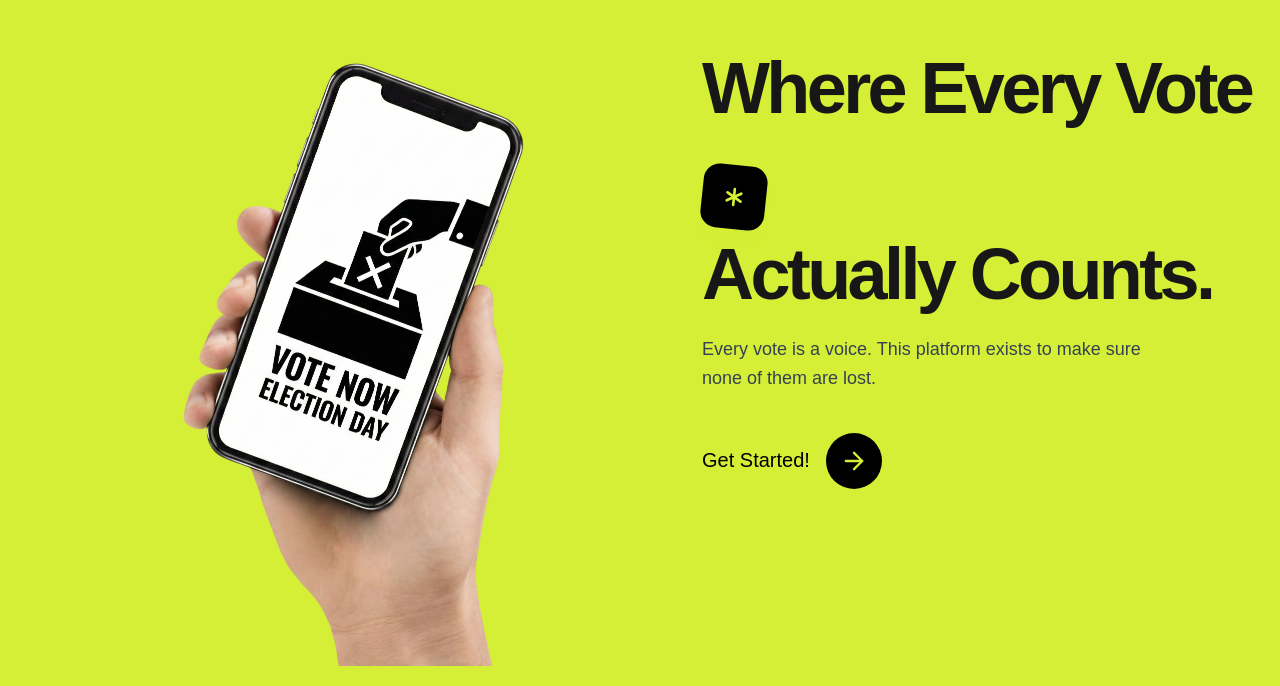
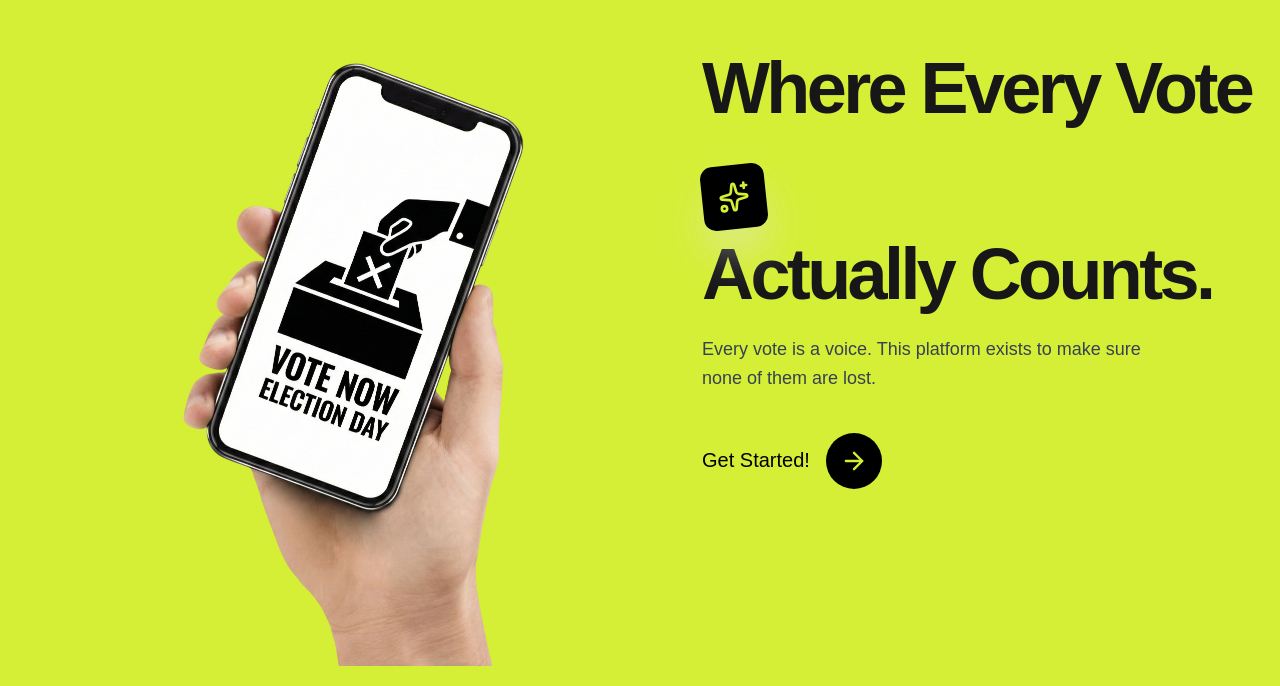
Before and after one commit to Bharath-Krishna-AB/Asterik_VotingPlatform, a Next.js app: page /getstarted in a window 1280 px wide. Shown: the part 154-840 px from the top of the page. Built offline with nearby package versions, Linux system fonts and the light colour scheme; a web font is replaced by a local one.

Commit message:
redesigned logo for asterik - the main logo

```diff
--- a/app/getstarted/page.tsx
+++ b/app/getstarted/page.tsx
@@ -1,4 +1,4 @@
-import { ArrowRight, Asterisk } from 'lucide-react'
+import { ArrowRight , Sparkles } from 'lucide-react'
 import Link from 'next/link'
 
 const page = () => {
@@ -12,8 +12,8 @@ const page = () => {
                     <div className='font-bold text-5xl md:text-7xl leading-tight tracking-tighter text-neutral-900 '>
                         <span className='flex flex-wrap items-center justify-center md:justify-start gap-3 md:gap-8'>
                             Where Every Vote
-                            <div className="w-16 h-16 rounded-2xl bg-black flex items-center justify-center rotate-6 hover:rotate-12 transition-transform duration-300 shadow-lg shadow-primary/20">
-                                <Asterisk className="text-primary w-8 h-8" />
+                            <div className="w-16 h-16 rounded-xl bg-black flex items-center justify-center -rotate-6 hover:rotate-12 transition-transform duration-500 shadow-2xl shadow-neutral-200 cursor-pointer">
+                                <Sparkles className="text-[#D5EF36] w-8 h-8" />
                             </div>
                         </span>
                         Actually Counts.
--- a/app/signin/page.tsx
+++ b/app/signin/page.tsx
@@ -1,7 +1,7 @@
 "use client"
 
-import { Asterisk, ArrowRight, Mail, Lock } from 'lucide-react'
-import {ChangeEvent, FormEvent, useState} from 'react'
+import { Asterisk, ArrowRight, Mail, Lock, Sparkles } from 'lucide-react'
+import { ChangeEvent, FormEvent, useState } from 'react'
 
 interface SignInFormData {
   email: string,
@@ -16,7 +16,7 @@ const page: React.FC = () => {
   })
 
 
-  const handleInputChange = (name:string,value:string) => {
+  const handleInputChange = (name: string, value: string) => {
     setFormData((prevData) => ({
       ...prevData,
       [name]: value,
@@ -40,8 +40,8 @@ const page: React.FC = () => {
 
         {/* Header */}
         <div className="flex flex-col items-center text-center gap-5">
-          <div className="w-16 h-16 rounded-2xl bg-black flex items-center justify-center rotate-6 hover:rotate-12 transition-transform duration-300 shadow-lg shadow-primary/20">
-            <Asterisk className="text-primary w-8 h-8" />
+          <div className="w-16 h-16 rounded-xl bg-black flex items-center justify-center -rotate-6 hover:rotate-12 transition-transform duration-500 shadow-2xl shadow-neutral-200 cursor-pointer">
+            <Sparkles className="text-[#D5EF36] w-7 h-7" />
           </div>
           <div className="space-y-2">
             <h2 className='font-[Panchang] font-bold text-2xl tracking-tight'>Welcome Back</h2>
@@ -60,7 +60,7 @@ const page: React.FC = () => {
                 type="email"
                 placeholder='Email Address'
                 value={formData.email}
-                onChange={(e: ChangeEvent<HTMLInputElement> ) => handleInputChange("email",e.target.value)}
+                onChange={(e: ChangeEvent<HTMLInputElement>) => handleInputChange("email", e.target.value)}
                 className='w-full h-14 pl-12 pr-4 rounded-2xl border border-neutral-200 bg-neutral-50 outline-none focus:bg-white focus:border-black transition-all placeholder:text-neutral-400 font-medium'
               />
             </div>
@@ -70,7 +70,7 @@ const page: React.FC = () => {
                 type="password"
                 placeholder='Password'
                 value={formData.password}
-                onChange= {(e: ChangeEvent<HTMLInputElement>) => handleInputChange("password",e.target.value)}
+                onChange={(e: ChangeEvent<HTMLInputElement>) => handleInputChange("password", e.target.value)}
                 className='w-full h-14 pl-12 pr-4 rounded-2xl border border-neutral-200 bg-neutral-50 outline-none focus:bg-white focus:border-black transition-all placeholder:text-neutral-400 font-medium'
               />
             </div>
--- a/app/signup/page.tsx
+++ b/app/signup/page.tsx
@@ -1,6 +1,6 @@
 "use client"
 
-import { Asterisk, ArrowRight, Mail, Lock, User } from 'lucide-react'
+import { Asterisk, ArrowRight, Mail, Lock, User, Sparkles } from 'lucide-react'
 import { ChangeEvent, useState } from 'react';
 
 
@@ -10,7 +10,7 @@ interface SignUpFormData {
     password: string;
 }
 
-const page:React.FC = () => {
+const page: React.FC = () => {
 
     const [formData, setFormData] = useState<SignUpFormData>({
         name: '',
@@ -19,8 +19,8 @@ const page:React.FC = () => {
     })
 
 
-    const handleInputChange = (name:string,value:string) => {
-        setFormData((prev)=>({...prev,[name]:value}))
+    const handleInputChange = (name: string, value: string) => {
+        setFormData((prev) => ({ ...prev, [name]: value }))
     }
 
     console.log(formData);
@@ -39,8 +39,8 @@ const page:React.FC = () => {
 
                 {/* Header */}
                 <div className="flex flex-col items-center text-center gap-5">
-                    <div className="w-16 h-16 rounded-2xl bg-black flex items-center justify-center rotate-6 hover:rotate-12 transition-transform duration-300 shadow-lg shadow-primary/20">
-                        <Asterisk className="text-primary w-8 h-8" />
+                    <div className="w-16 h-16 rounded-xl bg-black flex items-center justify-center -rotate-6 hover:rotate-12 transition-transform duration-500 shadow-2xl shadow-neutral-200 cursor-pointer">
+                        <Sparkles className="text-[#D5EF36] w-7 h-7" />
                     </div>
                     <div className="space-y-2">
                         <h2 className='font-[Panchang] font-bold text-2xl tracking-tight'>Create Account</h2>
@@ -59,7 +59,7 @@ const page:React.FC = () => {
                                 type="text"
                                 placeholder='Full Name'
                                 value={formData.name}
-                                onChange= {(e:ChangeEvent<HTMLInputElement>)=> handleInputChange("name",e.target.value)}
+                                onChange={(e: ChangeEvent<HTMLInputElement>) => handleInputChange("name", e.target.value)}
                                 className='w-full h-14 pl-12 pr-4 rounded-2xl border border-neutral-200 bg-neutral-50 outline-none focus:bg-white focus:border-black transition-all placeholder:text-neutral-400 font-medium'
                             />
                         </div>
@@ -69,7 +69,7 @@ const page:React.FC = () => {
                                 type="email"
                                 placeholder='Email Address'
                                 value={formData.email}
-                                onChange= {(e:ChangeEvent<HTMLInputElement>)=> handleInputChange("email",e.target.value)}
+                                onChange={(e: ChangeEvent<HTMLInputElement>) => handleInputChange("email", e.target.value)}
                                 className='w-full h-14 pl-12 pr-4 rounded-2xl border border-neutral-200 bg-neutral-50 outline-none focus:bg-white focus:border-black transition-all placeholder:text-neutral-400 font-medium'
                             />
                         </div>
@@ -79,7 +79,7 @@ const page:React.FC = () => {
                                 type="password"
                                 placeholder='Password'
                                 value={formData.password}
-                                onChange= {(e:ChangeEvent<HTMLInputElement>)=> handleInputChange("password",e.target.value)}
+                                onChange={(e: ChangeEvent<HTMLInputElement>) => handleInputChange("password", e.target.value)}
                                 className='w-full h-14 pl-12 pr-4 rounded-2xl border border-neutral-200 bg-neutral-50 outline-none focus:bg-white focus:border-black transition-all placeholder:text-neutral-400 font-medium'
                             />
                         </div>
--- a/components/Navbar.tsx
+++ b/components/Navbar.tsx
@@ -1,7 +1,7 @@
 "use client"
 
 import { useState } from 'react'
-import { Asterisk, LogOut, ChevronDown, Hash } from 'lucide-react'
+import { Asterisk, LogOut, ChevronDown, Hash, Sparkles } from 'lucide-react'
 
 const Navbar = () => {
     // Mock user data for now
@@ -14,8 +14,8 @@ const Navbar = () => {
         <nav className="w-full h-24 bg-white/80 backdrop-blur-md border-b border-neutral-100 flex items-center justify-between px-6 md:px-12 sticky top-0 z-50 font-[panchang,sans-serif]">
             {/* Logo Section */}
             <div className="flex items-center gap-3 group cursor-pointer">
-                <div className="w-10 h-10 rounded-xl bg-black flex items-center justify-center rotate-6 group-hover:rotate-12 transition-transform duration-300 shadow-lg shadow-primary/20">
-                    <Asterisk className="text-primary w-5 h-5" />
+                <div className="w-10 h-10 rounded-xl bg-black flex items-center justify-center -rotate-6 group-hover:rotate-12 transition-transform duration-500 shadow-2xl shadow-neutral-200">
+                    <Sparkles className="text-[#D5EF36] w-5 h-5" />
                 </div>
                 <span className="font-bold text-xl tracking-tight hidden md:block">ASTERIK</span>
             </div>
```
